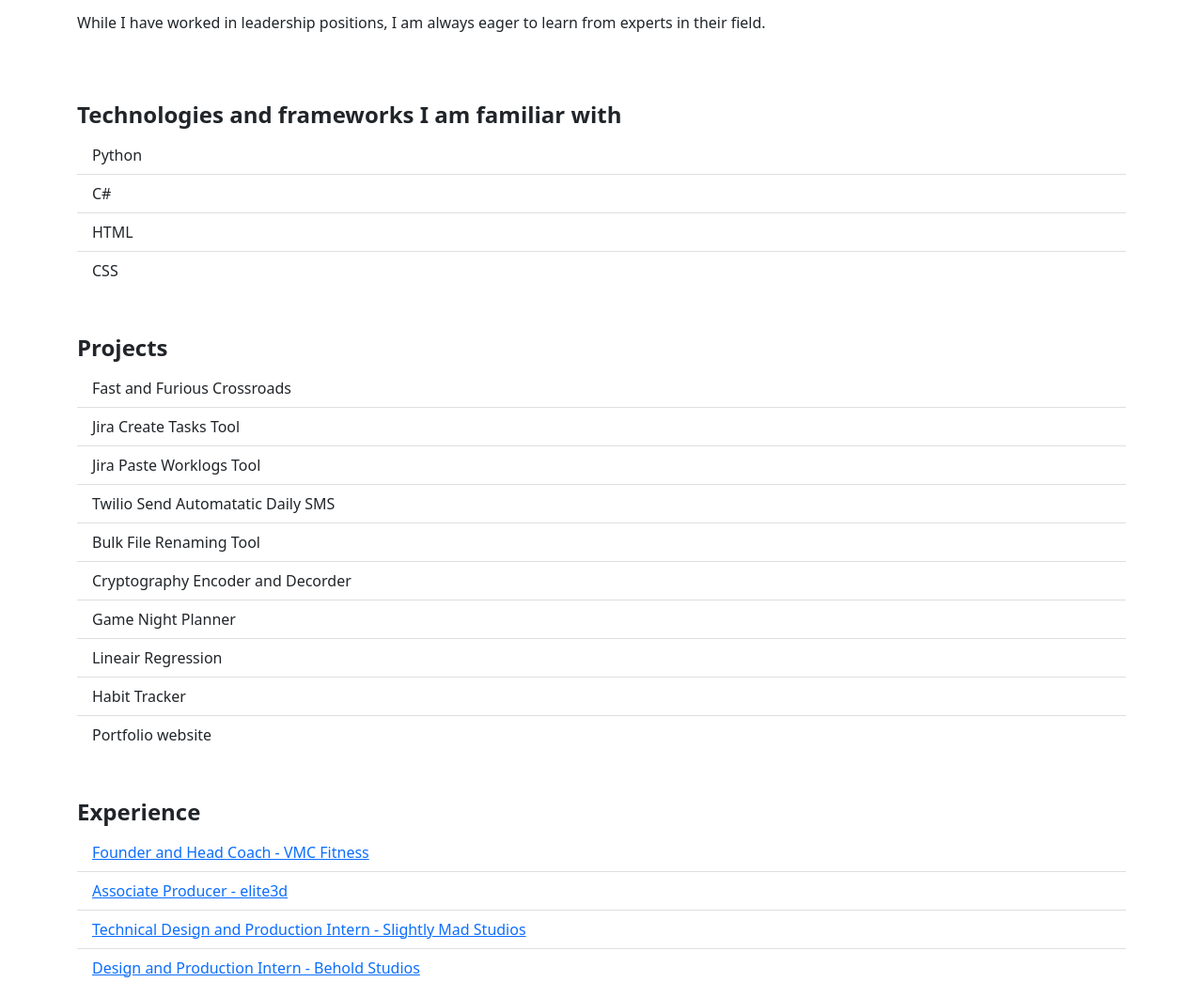
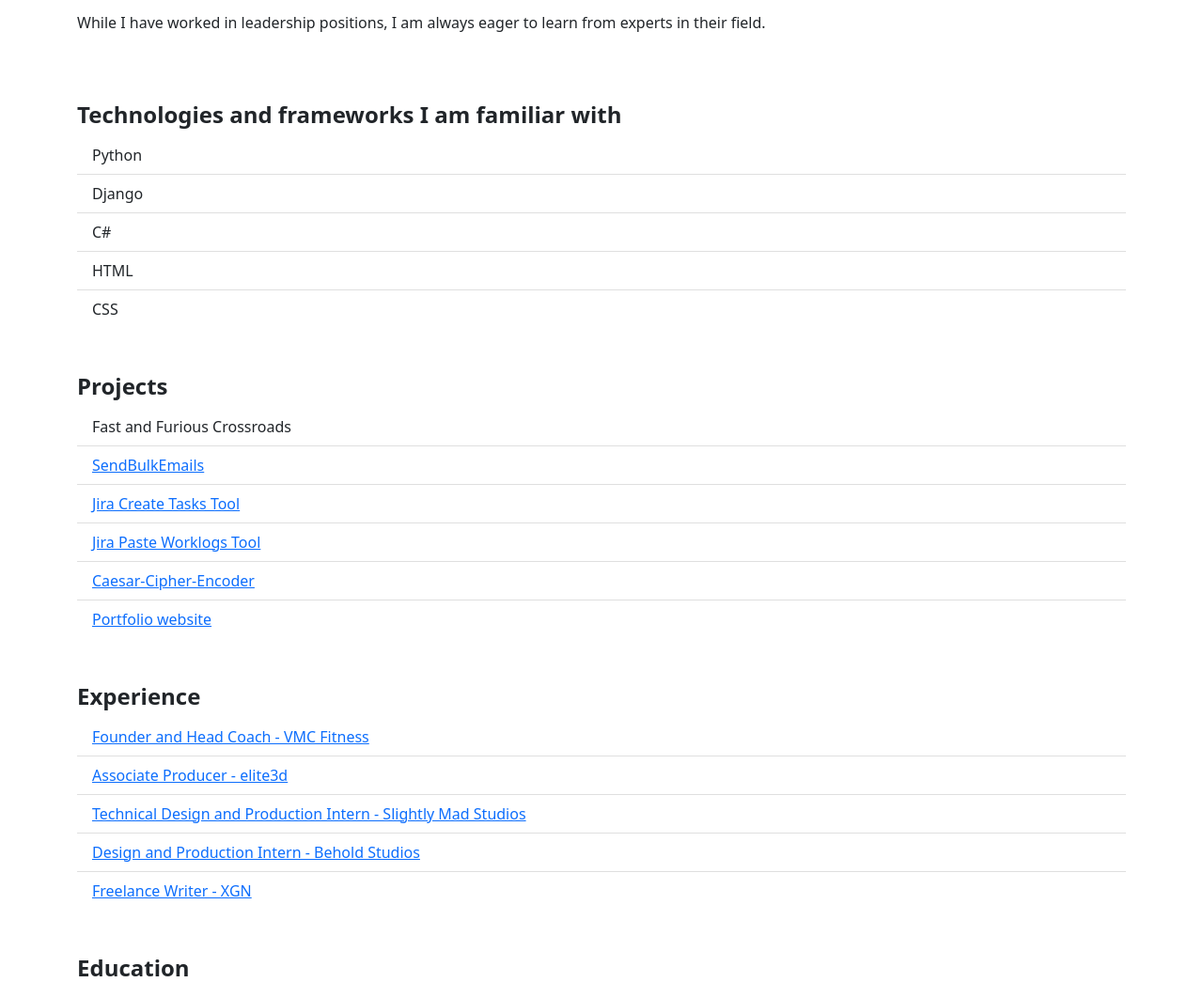
Before and after one commit to christianvuye/portfoliopage, a Django app: page / in a window 1280 px wide. Shown: the part 663-1708 px from the top of the page at 94% size. Run offline with Django 4.2, Linux system fonts and the light colour scheme.

Commit message:
Update homepage.html

```diff
--- a/Django_portfoliopage/homepage/templates/homepage.html
+++ b/Django_portfoliopage/homepage/templates/homepage.html
@@ -87,6 +87,7 @@
         </h3>
         <ul class="list-group list-group-flush">
           <li class="list-group-item">Python</li>
+          <li class="list-group-item">Django</li>
           <li class="list-group-item">C#</li>
           <li class="list-group-item">HTML</li>
           <li class="list-group-item">CSS</li>
@@ -96,15 +97,11 @@
         <h3 class="fs-4 fw-bold">Projects</h3>
         <ul class="list-group list-group-flush">
           <li class="list-group-item">Fast and Furious Crossroads</li>
-          <li class="list-group-item">Jira Create Tasks Tool</li>
-          <li class="list-group-item">Jira Paste Worklogs Tool</li>
-          <li class="list-group-item">Twilio Send Automatatic Daily SMS</li>
-          <li class="list-group-item">Bulk File Renaming Tool</li>
-          <li class="list-group-item">Cryptography Encoder and Decorder</li>
-          <li class="list-group-item">Game Night Planner</li>
-          <li class="list-group-item">Lineair Regression</li>
-          <li class="list-group-item">Habit Tracker</li>
-          <li class="list-group-item">Portfolio website</li>
+          <li class="list-group-item"><a href="https://github.com/christianvuye/SendBulkEmails" target="_blank">SendBulkEmails</a></li>
+          <li class="list-group-item"><a href="https://github.com/christianvuye/Bulk-Create-Jira-Tasks-from-Excel" target="_blank">Jira Create Tasks Tool</a></li>
+          <li class="list-group-item"><a href="https://github.com/christianvuye/Paste-Work-Logs-From-Internal-Jira-to-External-Jira" target="_blank">Jira Paste Worklogs Tool</a></li>
+          <li class="list-group-item"><a href="https://github.com/christianvuye/Caesar-Cipher-Encoder" target="_blank">Caesar-Cipher-Encoder</a></li>
+          <li class="list-group-item"><a href="https://github.com/christianvuye/portfoliopage" target="_blank">Portfolio website</a></li>
         </ul>
       </section>
       <section class="mt-5">
```
